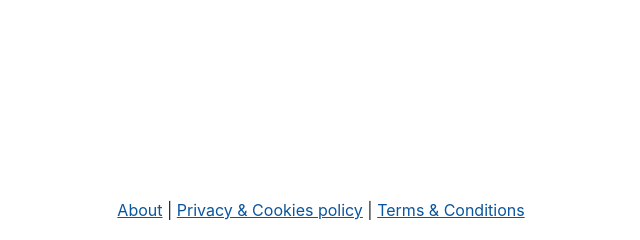
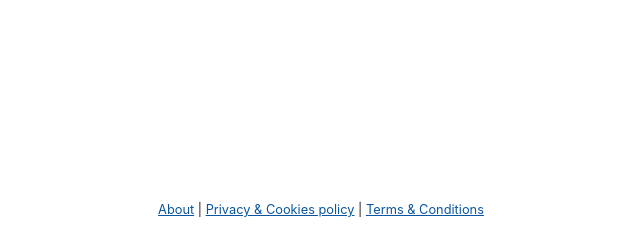
Before and after one commit to john-running/retailercommunity, a Flask app: page /admin in a window 1280 px wide. Shown: the part 560-800 px from the top of the page, without its empty margins (319-959 px from the left). Run offline with Flask 2, Linux system fonts and the light colour scheme; a user stored in the database is signed in; some libraries are stand-ins or nearby versions.

Commit message:
updated footer font size in configure.css

```diff
--- a/project/static/configure.css
+++ b/project/static/configure.css
@@ -8,6 +8,7 @@ body {
   margin-bottom: 60px; /* Margin bottom by footer height */
 }
 .footer {
+  font-size: .8em;
   position: absolute;
   bottom: 0;
   width: 100%;
@@ -15,7 +16,6 @@ body {
   line-height: 60px; /* Vertically center the text there */
   background-color: #ffffff;
 }
-
 
 
 .jumbotron-cover{
```
